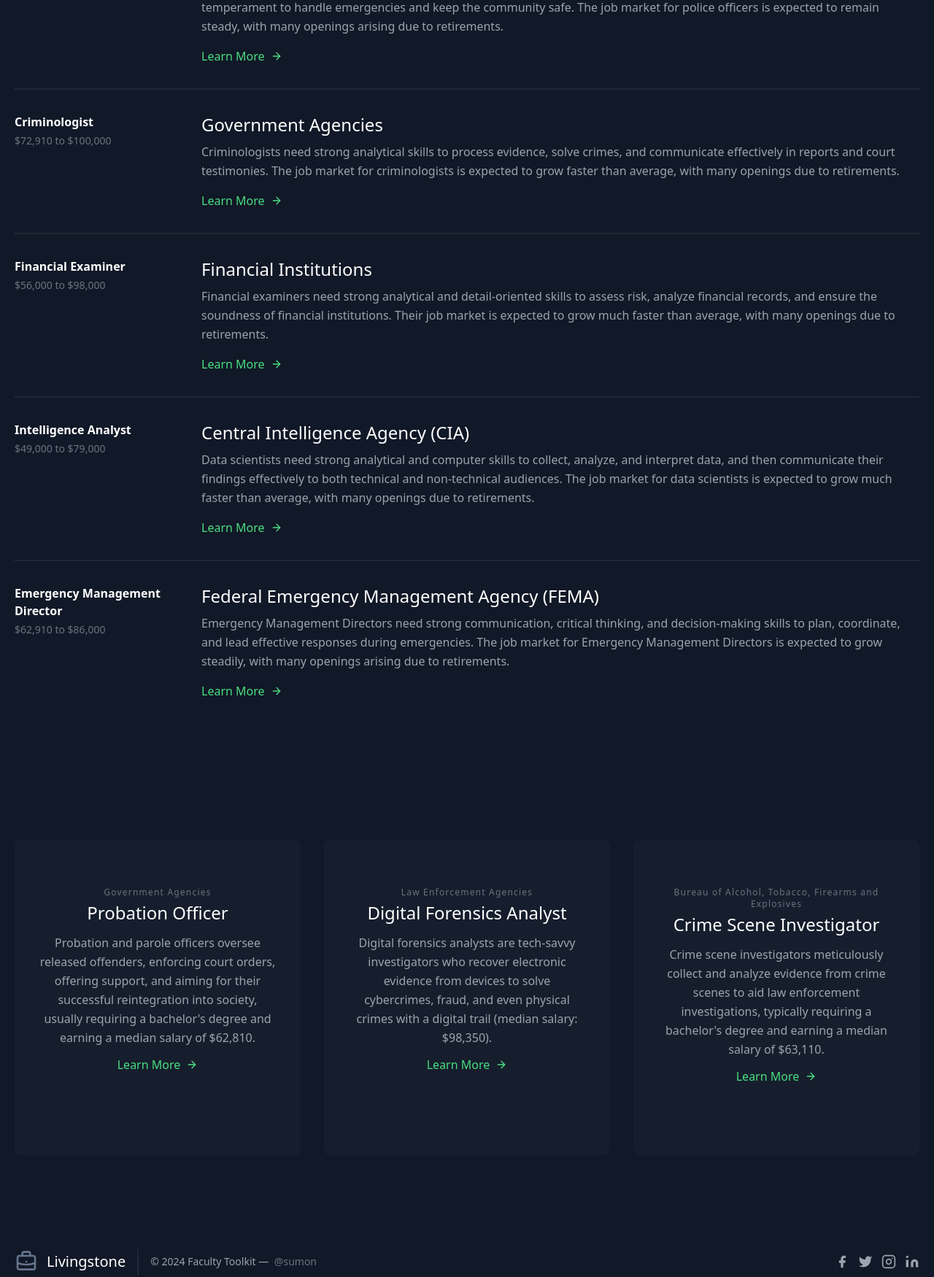
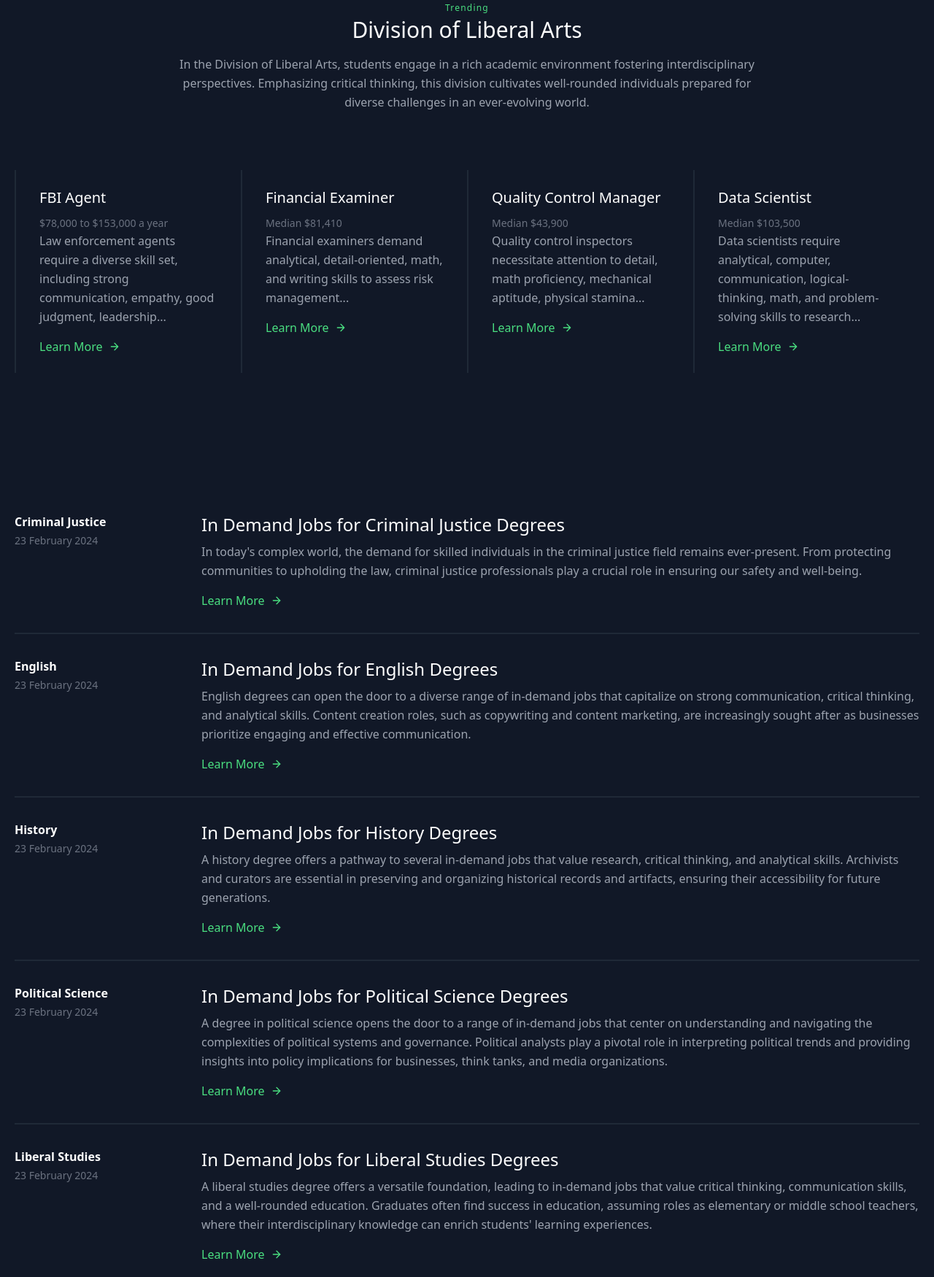
Before and after one commit to By-Sumon/Faculty-Toolkit, a plain HTML site: page index.html in a window 1280 px wide. Shown: the part 665-2415 px from the top of the page at 73% size. Drawn offline with nearby package versions, Linux system fonts and the light colour scheme.

Commit message:
Update index.html

```diff
--- a/index.html
+++ b/index.html
@@ -14,7 +14,7 @@
             <a class="mr-5 hover:text-white" href="https://campusweb.livingstone.edu/ics">JICS</a>
             <a class="hover:text-white" href="https://livingstone.edu/students/career-services/">Career Success</a>
           </nav>
-          <a href = "https://facultytoolkit.netlify.app", class="flex order-first lg:order-none lg:w-1/5 title-font font-medium items-center text-white lg:items-center lg:justify-center mb-4 md:mb-0">
+          <a class="flex order-first lg:order-none lg:w-1/5 title-font font-medium items-center text-white lg:items-center lg:justify-center mb-4 md:mb-0">
             <svg xmlns="http://www.w3.org/2000/svg" fill="none" stroke="currentColor" stroke-linecap="round" stroke-linejoin="round" stroke-width="2" class="w-10 h-10 text-white p-2 bg-green-500 rounded-full" viewBox="0 0 24 24" data-darkreader-inline-stroke="" style="--darkreader-inline-stroke: currentColor;">
                 <path stroke="none" d="M0 0h24v24H0z"/>  <line x1="3" y1="21" x2="21" y2="21" />  <path d="M5 21v-14l8 -4v18" />  <path d="M19 21v-10l-6 -4" />  <line x1="9" y1="9" x2="9" y2="9.01" />  <line x1="9" y1="12" x2="9" y2="12.01" />  <line x1="9" y1="15" x2="9" y2="15.01" />  <line x1="9" y1="18" x2="9" y2="18.01" /></svg>
             <span class="ml-3 text-xl xl:block lg:hidden">Faculty Toolkit</span>
@@ -30,35 +30,99 @@
           </div>
         </div>
       </header>
-
       <section class="text-gray-400 bg-gray-900 body-font">
-        <div class="relative items-center w-full px-5 py-12 mx-auto md:px-12 lg:px-16 max-w-7xl lg:py-24">
-          <div class="flex w-full mx-auto text-left">
-            <div class="relative inline-flex items-center mx-auto align-middle">
-              <div class="text-center">
-                <h1 class="max-w-5xl text-2xl font-bold leading-none tracking-tighter text-neutral-600 md:text-5xl lg:text-6xl lg:max-w-7xl">
-                    Aspiring Leaders in Criminal Justice <br class="hidden lg:block">Reform and Social Justice
-                </h1>
-                <p class="max-w-xl mx-auto mt-8 text-base leading-relaxed text-gray-500">We are the future of criminal justice, building a bridge between law and society to ensure a safer tomorrow.</p>
-                <div class="flex justify-center w-full max-w-2xl gap-2 mx-auto mt-6">
-                </div>
-              </div>
+        <div class="container mx-auto flex px-5 py-24 md:flex-row flex-col items-center">
+          <div class="lg:flex-grow md:w-1/2 lg:pr-24 md:pr-16 flex flex-col md:items-start md:text-left mb-16 md:mb-0 items-center text-center">
+            <h1 class="title-font sm:text-4xl text-3xl mb-4 font-medium text-white">Faculty Toolkit
+              <br class="hidden lg:inline-block">
+            </h1>
+            <p class="mb-8 leading-relaxed">If you're looking for a job platform, it would be helpful to know what kind of jobs you're interested in and what sectors you're targeting. Knowing your specific needs will help me recommend the most relevant and effective platforms for your job search.</p>
+            <div class="flex justify-center">
+            </div>
+          </div>
+          <div class="lg:max-w-lg lg:w-full md:w-1/2 w-5/6">
+            <img class="object-cover object-center rounded" alt="hero" src="https://images.unsplash.com/photo-1537511446984-935f663eb1f4?q=80&w=2070&auto=format&fit=crop&ixlib=rb-4.0.3&ixid=M3wxMjA3fDB8MHxwaG90by1wYWdlfHx8fGVufDB8fHx8fA%3D%3D">
+          </div>
+        </div>
+      </section>
+      <section class="text-gray-400 body-font bg-gray-900">
+        <div class="container px-5 py-24 mx-auto">
+          <div class="flex flex-col text-center w-full mb-20">
+            <h2 class="text-xs text-green-400 tracking-widest font-medium title-font mb-1">Trending</h2>
+            <h1 class="sm:text-3xl text-2xl font-medium title-font mb-4 text-white">Division of Liberal Arts</h1>
+            <p class="lg:w-2/3 mx-auto leading-relaxed text-base">In the Division of Liberal Arts, students engage in a rich academic environment fostering interdisciplinary perspectives. Emphasizing critical thinking, this division cultivates well-rounded individuals prepared for diverse challenges in an ever-evolving world.</p>
+          </div>
+          <div class="flex flex-wrap">
+            <div class="xl:w-1/4 lg:w-1/2 md:w-full px-8 py-6 border-l-2 border-gray-800">
+              <h2 class="text-lg sm:text-xl text-white font-medium title-font mb-2">FBI Agent</h2>
+              <span class="mt-1 text-gray-500 text-sm">$78,000 to $153,000 a year</span>
+              <p class="leading-relaxed text-base mb-4">Law enforcement agents require a diverse skill set, including strong communication, empathy, good judgment, leadership...</p>
+              <a class="text-green-400 inline-flex items-center">Learn More
+                <svg fill="none" stroke="currentColor" stroke-linecap="round" stroke-linejoin="round" stroke-width="2" class="w-4 h-4 ml-2" viewBox="0 0 24 24" data-darkreader-inline-stroke="" style="--darkreader-inline-stroke: currentColor;">
+                  <path d="M5 12h14M12 5l7 7-7 7"></path>
+                </svg>
+              </a>
+            </div>
+            <div class="xl:w-1/4 lg:w-1/2 md:w-full px-8 py-6 border-l-2 border-gray-800">
+              <h2 class="text-lg sm:text-xl text-white font-medium title-font mb-2">Financial Examiner</h2>
+              <span class="mt-1 text-gray-500 text-sm">Median $81,410</span>
+              <p class="leading-relaxed text-base mb-4">Financial examiners demand analytical, detail-oriented, math, and writing skills to assess risk management...</p>
+              <a class="text-green-400 inline-flex items-center">Learn More
+                <svg fill="none" stroke="currentColor" stroke-linecap="round" stroke-linejoin="round" stroke-width="2" class="w-4 h-4 ml-2" viewBox="0 0 24 24" data-darkreader-inline-stroke="" style="--darkreader-inline-stroke: currentColor;">
+                  <path d="M5 12h14M12 5l7 7-7 7"></path>
+                </svg>
+              </a>
+            </div>
+            <div class="xl:w-1/4 lg:w-1/2 md:w-full px-8 py-6 border-l-2 border-gray-800">
+              <h2 class="text-lg sm:text-xl text-white font-medium title-font mb-2">Quality Control Manager</h2>
+              <span class="mt-1 text-gray-500 text-sm">Median $43,900</span>
+              <p class="leading-relaxed text-base mb-4">Quality control inspectors necessitate attention to detail, math proficiency, mechanical aptitude, physical stamina...</p>
+              <a class="text-green-400 inline-flex items-center">Learn More
+                <svg fill="none" stroke="currentColor" stroke-linecap="round" stroke-linejoin="round" stroke-width="2" class="w-4 h-4 ml-2" viewBox="0 0 24 24" data-darkreader-inline-stroke="" style="--darkreader-inline-stroke: currentColor;">
+                  <path d="M5 12h14M12 5l7 7-7 7"></path>
+                </svg>
+              </a>
+            </div>
+            <div class="xl:w-1/4 lg:w-1/2 md:w-full px-8 py-6 border-l-2 border-gray-800">
+              <h2 class="text-lg sm:text-xl text-white font-medium title-font mb-2">Data Scientist</h2>
+              <span class="mt-1 text-gray-500 text-sm">Median $103,500</span>
+              <p class="leading-relaxed text-base mb-4">Data scientists require analytical, computer, communication, logical-thinking, math, and problem-solving skills to research...</p>
+              <a class="text-green-400 inline-flex items-center">Learn More
+                <svg fill="none" stroke="currentColor" stroke-linecap="round" stroke-linejoin="round" stroke-width="2" class="w-4 h-4 ml-2" viewBox="0 0 24 24" data-darkreader-inline-stroke="" style="--darkreader-inline-stroke: currentColor;">
+                  <path d="M5 12h14M12 5l7 7-7 7"></path>
+                </svg>
+              </a>
             </div>
           </div>
         </div>
       </section>
-
       <section class="text-gray-400 bg-gray-900 body-font overflow-hidden">
         <div class="container px-5 py-24 mx-auto">
           <div class="-my-8 divide-y-2 divide-gray-800">
             <div class="py-8 flex flex-wrap md:flex-nowrap">
               <div class="md:w-64 md:mb-0 mb-6 flex-shrink-0 flex flex-col">
-                <span class="font-semibold title-font text-white">FBI Agent</span>
-                <span class="mt-1 text-gray-500 text-sm">$78,000 to $153,000</span>
+                <span class="font-semibold title-font text-white">Criminal Justice</span>
+                <span class="mt-1 text-gray-500 text-sm">23 February 2024</span>
               </div>
               <div class="md:flex-grow">
-                <h2 class="text-2xl font-medium text-white title-font mb-2">Federal Government</h2>
-                <p class="leading-relaxed">To be a police officer, you need strong communication, empathy, and problem-solving skills, as well as the physical ability and temperament to handle emergencies and keep the community safe. The job market for police officers is expected to remain steady, with many openings arising due to retirements.</p>
+                <h2 class="text-2xl font-medium text-white title-font mb-2">In Demand Jobs for Criminal Justice Degrees</h2>
+                <p class="leading-relaxed">In today's complex world, the demand for skilled individuals in the criminal justice field remains ever-present. From protecting communities to upholding the law, criminal justice professionals play a crucial role in ensuring our safety and well-being. </p>
+                <a href = "https://i-am-criminal-justice.netlify.app", class="text-green-400 inline-flex items-center mt-4">Learn More
+                  <svg class="w-4 h-4 ml-2" viewBox="0 0 24 24" stroke="currentColor" stroke-width="2" fill="none" stroke-linecap="round" stroke-linejoin="round" data-darkreader-inline-stroke="" style="--darkreader-inline-stroke: currentColor;">
+                    <path d="M5 12h14"></path>
+                    <path d="M12 5l7 7-7 7"></path>
+                  </svg>
+                </a>
+              </div>
+            </div>
+            <div class="py-8 flex border-t-2 border-gray-800 flex-wrap md:flex-nowrap">
+              <div class="md:w-64 md:mb-0 mb-6 flex-shrink-0 flex flex-col">
+                <span class="font-semibold title-font text-white">English</span>
+                <span class="mt-1 text-gray-500 text-sm">23 February 2024</span>
+              </div>
+              <div class="md:flex-grow">
+                <h2 class="text-2xl font-medium text-white title-font mb-2">In Demand Jobs for English Degrees</h2>
+                <p class="leading-relaxed">English degrees can open the door to a diverse range of in-demand jobs that capitalize on strong communication, critical thinking, and analytical skills. Content creation roles, such as copywriting and content marketing, are increasingly sought after as businesses prioritize engaging and effective communication.</p>
                 <a class="text-green-400 inline-flex items-center mt-4">Learn More
                   <svg class="w-4 h-4 ml-2" viewBox="0 0 24 24" stroke="currentColor" stroke-width="2" fill="none" stroke-linecap="round" stroke-linejoin="round" data-darkreader-inline-stroke="" style="--darkreader-inline-stroke: currentColor;">
                     <path d="M5 12h14"></path>
@@ -69,12 +133,12 @@
             </div>
             <div class="py-8 flex border-t-2 border-gray-800 flex-wrap md:flex-nowrap">
               <div class="md:w-64 md:mb-0 mb-6 flex-shrink-0 flex flex-col">
-                <span class="font-semibold title-font text-white">Criminologist</span>
-                <span class="mt-1 text-gray-500 text-sm">$72,910 to $100,000</span>
+                <span class="font-semibold title-font text-white">History</span>
+                <span class="mt-1 text-gray-500 text-sm">23 February 2024</span>
               </div>
               <div class="md:flex-grow">
-                <h2 class="text-2xl font-medium text-white title-font mb-2">Government Agencies</h2>
-                <p class="leading-relaxed">Criminologists need strong analytical skills to process evidence, solve crimes, and communicate effectively in reports and court testimonies. The job market for criminologists is expected to grow faster than average, with many openings due to retirements.</p>
+                <h2 class="text-2xl font-medium text-white title-font mb-2">In Demand Jobs for History Degrees</h2>
+                <p class="leading-relaxed">A history degree offers a pathway to several in-demand jobs that value research, critical thinking, and analytical skills. Archivists and curators are essential in preserving and organizing historical records and artifacts, ensuring their accessibility for future generations.</p>
                 <a class="text-green-400 inline-flex items-center mt-4">Learn More
                   <svg class="w-4 h-4 ml-2" viewBox="0 0 24 24" stroke="currentColor" stroke-width="2" fill="none" stroke-linecap="round" stroke-linejoin="round" data-darkreader-inline-stroke="" style="--darkreader-inline-stroke: currentColor;">
                     <path d="M5 12h14"></path>
@@ -85,12 +149,13 @@
             </div>
             <div class="py-8 flex border-t-2 border-gray-800 flex-wrap md:flex-nowrap">
               <div class="md:w-64 md:mb-0 mb-6 flex-shrink-0 flex flex-col">
-                <span class="font-semibold title-font text-white">Financial Examiner</span>
-                <span class="mt-1 text-gray-500 text-sm">$56,000 to $98,000</span>
+                <span class="font-semibold title-font text-white">Political Science</span>
+                <span class="mt-1 text-gray-500 text-sm">23 February 2024</span>
               </div>
               <div class="md:flex-grow">
-                <h2 class="text-2xl font-medium text-white title-font mb-2">Financial Institutions</h2>
-                <p class="leading-relaxed">Financial examiners need strong analytical and detail-oriented skills to assess risk, analyze financial records, and ensure the soundness of financial institutions. Their job market is expected to grow much faster than average, with many openings due to retirements.</p>
+                <h2 class="text-2xl font-medium text-white title-font mb-2">In Demand Jobs for Political Science Degrees</h2>
+                <p class="leading-relaxed">
+                  A degree in political science opens the door to a range of in-demand jobs that center on understanding and navigating the complexities of political systems and governance. Political analysts play a pivotal role in interpreting political trends and providing insights into policy implications for businesses, think tanks, and media organizations.</p>
                 <a class="text-green-400 inline-flex items-center mt-4">Learn More
                   <svg class="w-4 h-4 ml-2" viewBox="0 0 24 24" stroke="currentColor" stroke-width="2" fill="none" stroke-linecap="round" stroke-linejoin="round" data-darkreader-inline-stroke="" style="--darkreader-inline-stroke: currentColor;">
                     <path d="M5 12h14"></path>
@@ -100,50 +165,14 @@
               </div>
             </div>
             <div class="py-8 flex border-t-2 border-gray-800 flex-wrap md:flex-nowrap">
-                <div class="md:w-64 md:mb-0 mb-6 flex-shrink-0 flex flex-col">
-                  <span class="font-semibold title-font text-white">Intelligence Analyst</span>
-                  <span class="mt-1 text-gray-500 text-sm">$49,000 to $79,000</span>
-                </div>
-                <div class="md:flex-grow">
-                  <h2 class="text-2xl font-medium text-white title-font mb-2">Central Intelligence Agency (CIA)</h2>
-                  <p class="leading-relaxed">Data scientists need strong analytical and computer skills to collect, analyze, and interpret data, and then communicate their findings effectively to both technical and non-technical audiences. The job market for data scientists is expected to grow much faster than average, with many openings due to retirements.</p>
-                  <a class="text-green-400 inline-flex items-center mt-4">Learn More
-                    <svg class="w-4 h-4 ml-2" viewBox="0 0 24 24" stroke="currentColor" stroke-width="2" fill="none" stroke-linecap="round" stroke-linejoin="round" data-darkreader-inline-stroke="" style="--darkreader-inline-stroke: currentColor;">
-                      <path d="M5 12h14"></path>
-                      <path d="M12 5l7 7-7 7"></path>
-                    </svg>
-                  </a>
-                </div>
+              <div class="md:w-64 md:mb-0 mb-6 flex-shrink-0 flex flex-col">
+                <span class="font-semibold title-font text-white">Liberal Studies</span>
+                <span class="mt-1 text-gray-500 text-sm">23 February 2024</span>
               </div>
-            <div class="py-8 flex border-t-2 border-gray-800 flex-wrap md:flex-nowrap">
-                <div class="md:w-64 md:mb-0 mb-6 flex-shrink-0 flex flex-col">
-                  <span class="font-semibold title-font text-white">Emergency Management Director</span>
-                  <span class="mt-1 text-gray-500 text-sm">$62,910 to $86,000</span>
-                </div>
-                <div class="md:flex-grow">
-                  <h2 class="text-2xl font-medium text-white title-font mb-2">Federal Emergency Management Agency (FEMA)</h2>
-                  <p class="leading-relaxed">Emergency Management Directors need strong communication, critical thinking, and decision-making skills to plan, coordinate, and lead effective responses during emergencies. The job market for Emergency Management Directors is expected to grow steadily, with many openings arising due to retirements.</p>
-                  <a class="text-green-400 inline-flex items-center mt-4">Learn More
-                    <svg class="w-4 h-4 ml-2" viewBox="0 0 24 24" stroke="currentColor" stroke-width="2" fill="none" stroke-linecap="round" stroke-linejoin="round" data-darkreader-inline-stroke="" style="--darkreader-inline-stroke: currentColor;">
-                      <path d="M5 12h14"></path>
-                      <path d="M12 5l7 7-7 7"></path>
-                    </svg>
-                  </a>
-                </div>
-              </div>
-          </div>
-        </div>
-      </section>
-
-      <section class="text-gray-400 bg-gray-900 body-font">
-        <div class="container px-5 py-24 mx-auto">
-          <div class="flex flex-wrap -m-4">
-            <div class="p-4 lg:w-1/3">
-              <div class="h-full bg-gray-800 bg-opacity-40 px-8 pt-16 pb-24 rounded-lg overflow-hidden text-center relative">
-                <h2 class="tracking-widest text-xs title-font font-medium text-gray-500 mb-1">Government Agencies</h2>
-                <h1 class="title-font sm:text-2xl text-xl font-medium text-white mb-3">Probation Officer</h1>
-                <p class="leading-relaxed mb-3">Probation and parole officers oversee released offenders, enforcing court orders, offering support, and aiming for their successful reintegration into society, usually requiring a bachelor's degree and earning a median salary of $62,810.</p>
-                <a class="text-green-400 inline-flex items-center">Learn More
+              <div class="md:flex-grow">
+                <h2 class="text-2xl font-medium text-white title-font mb-2">In Demand Jobs for Liberal Studies Degrees</h2>
+                <p class="leading-relaxed">A liberal studies degree offers a versatile foundation, leading to in-demand jobs that value critical thinking, communication skills, and a well-rounded education. Graduates often find success in education, assuming roles as elementary or middle school teachers, where their interdisciplinary knowledge can enrich students' learning experiences.</p>
+                <a class="text-green-400 inline-flex items-center mt-4">Learn More
                   <svg class="w-4 h-4 ml-2" viewBox="0 0 24 24" stroke="currentColor" stroke-width="2" fill="none" stroke-linecap="round" stroke-linejoin="round" data-darkreader-inline-stroke="" style="--darkreader-inline-stroke: currentColor;">
                     <path d="M5 12h14"></path>
                     <path d="M12 5l7 7-7 7"></path>
@@ -151,12 +180,15 @@
                 </a>
               </div>
             </div>
-            <div class="p-4 lg:w-1/3">
-              <div class="h-full bg-gray-800 bg-opacity-40 px-8 pt-16 pb-24 rounded-lg overflow-hidden text-center relative">
-                <h2 class="tracking-widest text-xs title-font font-medium text-gray-500 mb-1">Law Enforcement Agencies</h2>
-                <h1 class="title-font sm:text-2xl text-xl font-medium text-white mb-3">Digital Forensics Analyst</h1>
-                <p class="leading-relaxed mb-3">Digital forensics analysts are tech-savvy investigators who recover electronic evidence from devices to solve cybercrimes, fraud, and even physical crimes with a digital trail (median salary: $98,350).</p>
-                <a class="text-green-400 inline-flex items-center">Learn More
+            <div class="py-8 flex border-t-2 border-gray-800 flex-wrap md:flex-nowrap">
+              <div class="md:w-64 md:mb-0 mb-6 flex-shrink-0 flex flex-col">
+                <span class="font-semibold title-font text-white">Music</span>
+                <span class="mt-1 text-gray-500 text-sm">23 February 2024</span>
+              </div>
+              <div class="md:flex-grow">
+                <h2 class="text-2xl font-medium text-white title-font mb-2">In Demand Jobs for Music Degrees</h2>
+                <p class="leading-relaxed">A degree in music opens up various in-demand jobs that cater to a diverse range of talents and skills within the industry. Music producers and sound engineers are sought after for their technical expertise in recording and producing high-quality audio.</p>
+                <a class="text-green-400 inline-flex items-center mt-4">Learn More
                   <svg class="w-4 h-4 ml-2" viewBox="0 0 24 24" stroke="currentColor" stroke-width="2" fill="none" stroke-linecap="round" stroke-linejoin="round" data-darkreader-inline-stroke="" style="--darkreader-inline-stroke: currentColor;">
                     <path d="M5 12h14"></path>
                     <path d="M12 5l7 7-7 7"></path>
@@ -164,12 +196,15 @@
                 </a>
               </div>
             </div>
-            <div class="p-4 lg:w-1/3">
-              <div class="h-full bg-gray-800 bg-opacity-40 px-8 pt-16 pb-24 rounded-lg overflow-hidden text-center relative">
-                <h2 class="tracking-widest text-xs title-font font-medium text-gray-500 mb-1">Bureau of Alcohol, Tobacco, Firearms and Explosives</h2>
-                <h1 class="title-font sm:text-2xl text-xl font-medium text-white mb-3">Crime Scene Investigator</h1>
-                <p class="leading-relaxed mb-3">Crime scene investigators meticulously collect and analyze evidence from crime scenes to aid law enforcement investigations, typically requiring a bachelor's degree and earning a median salary of $63,110.</p>
-                <a class="text-green-400 inline-flex items-center">Learn More
+            <div class="py-8 flex border-t-2 border-gray-800 flex-wrap md:flex-nowrap">
+              <div class="md:w-64 md:mb-0 mb-6 flex-shrink-0 flex flex-col">
+                <span class="font-semibold title-font text-white">Sociology</span>
+                <span class="mt-1 text-gray-500 text-sm">23 February 2024</span>
+              </div>
+              <div class="md:flex-grow">
+                <h2 class="text-2xl font-medium text-white title-font mb-2">In Demand Jobs in Sociology Degrees</h2>
+                <p class="leading-relaxed">A sociology degree opens doors to a range of in-demand jobs that focus on understanding and addressing societal dynamics. Social research analysts play a crucial role in collecting and interpreting data to help organizations and policymakers comprehend social trends and make informed decisions.</p>
+                <a class="text-green-400 inline-flex items-center mt-4">Learn More
                   <svg class="w-4 h-4 ml-2" viewBox="0 0 24 24" stroke="currentColor" stroke-width="2" fill="none" stroke-linecap="round" stroke-linejoin="round" data-darkreader-inline-stroke="" style="--darkreader-inline-stroke: currentColor;">
                     <path d="M5 12h14"></path>
                     <path d="M12 5l7 7-7 7"></path>
@@ -180,7 +215,6 @@
           </div>
         </div>
       </section>
-
       <footer class="text-gray-400 bg-gray-900 body-font">
         <div class="container px-5 py-8 mx-auto flex items-center sm:flex-row flex-col">
           <a href="https://livingstone.edu/" class="flex title-font font-medium items-center md:justify-start justify-center text-white">
```
